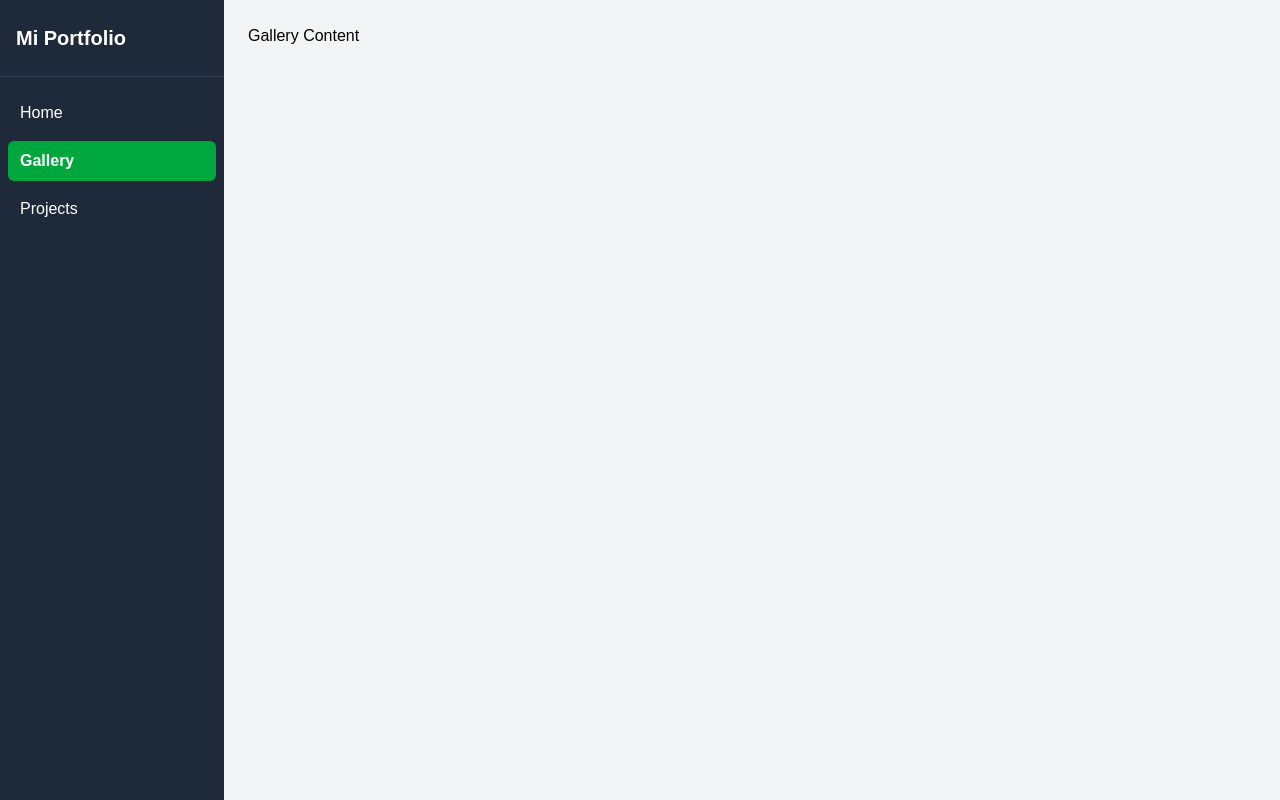
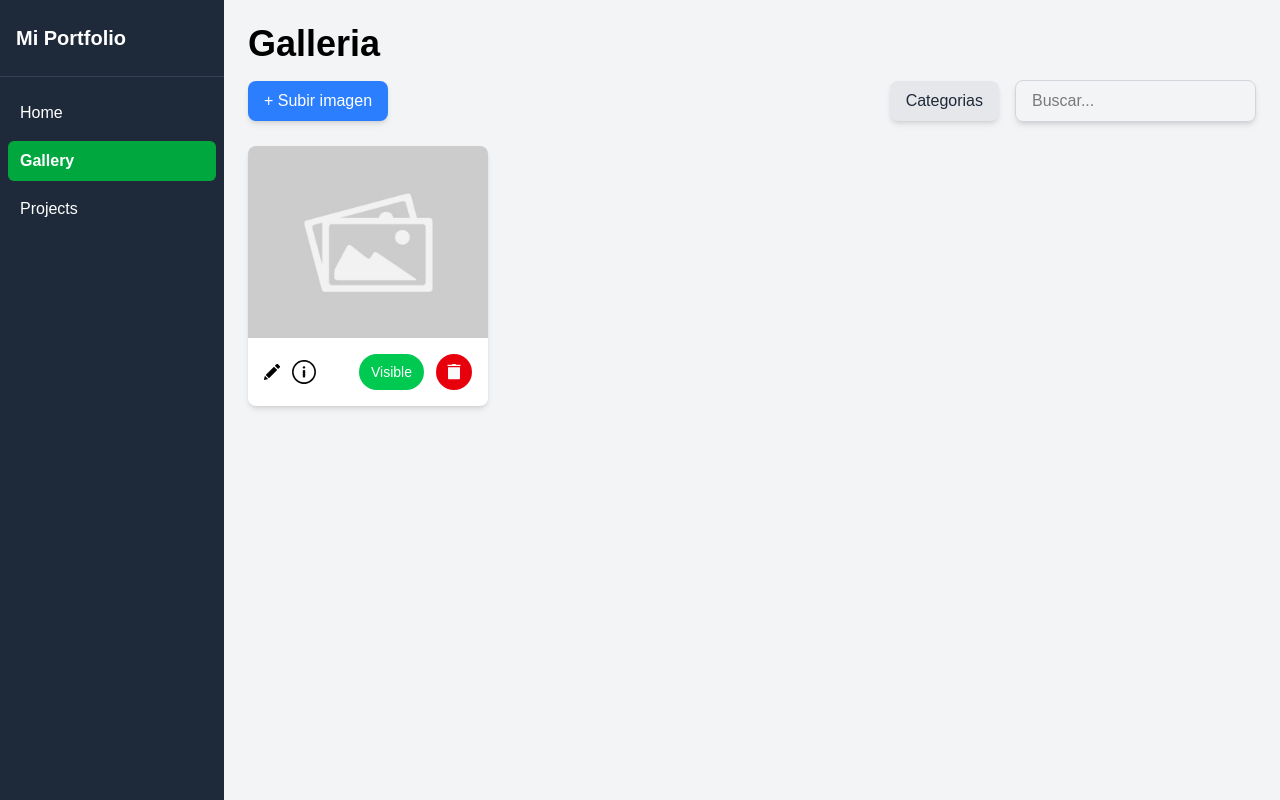
Before and after one commit to Zino243/portfolio-replicable, a Next.js app: page /admin/dashboard in a window 1280 px wide. Both pictures are taken after a click on the button "Gallery". Built offline with nearby package versions, Linux system fonts and the light colour scheme.

Commit message:
agregando utilidad a las tarjetas de las imagenes

```diff
--- /dev/null
+++ b/app/components/galeriaCard.tsx
@@ -0,0 +1,46 @@
+import Image from "next/image"
+import placeholder from "@/public/placeholder.png"
+import editImage from "@/public/pencil.svg"
+import papeleraSVG from "@/public/papelera.svg"
+import infoSVG from "@/public/info.svg"
+
+export default function GaleriaCard() {
+    return (
+        <>
+        <div className="bg-white rounded-lg shadow-md overflow-hidden">
+          <Image
+            src={placeholder}
+            alt="Imagen de ejemplo"
+            className="w-full h-48 object-cover"
+          />
+          <div className="p-4 flex items-center justify-between">
+
+        <div className="flex items-center space-x-3">
+          <button
+            className="flex items-center space-x-1 text-blue-500 hover:underline"
+            onClick={() => alert("Editar imagen")}
+          >
+            <Image src={editImage} alt="Editar imagen" className="w-4 h-4" />
+          </button>
+          <div className="relative group">
+            {/* Elemento principal */}
+            <button title="holi" className="flex items-center text-gray-600 hover:text-gray-900">
+              <Image src={infoSVG} alt="Información" className="w-6 h-6" />
+            </button>
+        </div>
+        </div>
+
+        <div className="flex items-center space-x-3">
+          <button className="bg-green-500 text-white rounded-full px-3 py-1 h-9 text-sm hover:bg-green-600">
+            Visible
+          </button>
+
+          <button className="bg-red-600 p-2 rounded-full hover:bg-red-700">
+            <Image src={papeleraSVG} alt="Eliminar imagen" className="w-5 h-5" />
+          </button>
+        </div>
+      </div>
+      </div>
+    </>
+    )
+}
--- a/app/components/gallery.tsx
+++ b/app/components/gallery.tsx
@@ -1,3 +1,34 @@
+
+import GaleriaCard from "./galeriaCard"
+
 export default function Gallery() {
-  return <h1>Gallery Content</h1>;
+  return (
+    <>
+      <h1 className="text-4xl font-bold">Galleria</h1>
+      {/* aqui van los botones utiles */}
+      <div>
+        <div className="flex justify-between items-center mt-4">
+          <div className="flex space-x-4">
+            <button className="py-2 px-4 bg-blue-500 text-white rounded-lg shadow-md hover:bg-blue-600 transition">
+              + Subir imagen
+            </button>
+          </div>
+          <div>
+            <button className="py-2 px-4 mr-4 bg-gray-200 text-gray-800 rounded-lg shadow-md hover:bg-gray-300 transition">
+              Categorias
+            </button>
+            <input
+              type="text"
+              placeholder="Buscar..."
+              className="py-2 px-4 border border-gray-300 rounded-lg shadow-md focus:outline-none focus:ring-2 focus:ring-blue-500"
+            />
+          </div>
+        </div>
+      </div>
+      {/* aqui va la galeria */}
+      <div className="grid grid-cols-1 sm:grid-cols-2 md:grid-cols-3 lg:grid-cols-4 gap-4 mt-6">
+        <GaleriaCard/>
+      </div>
+    </>
+  )
 }
```
Also changed, not shown: public/info.svg (added), public/papelera.svg (added).
